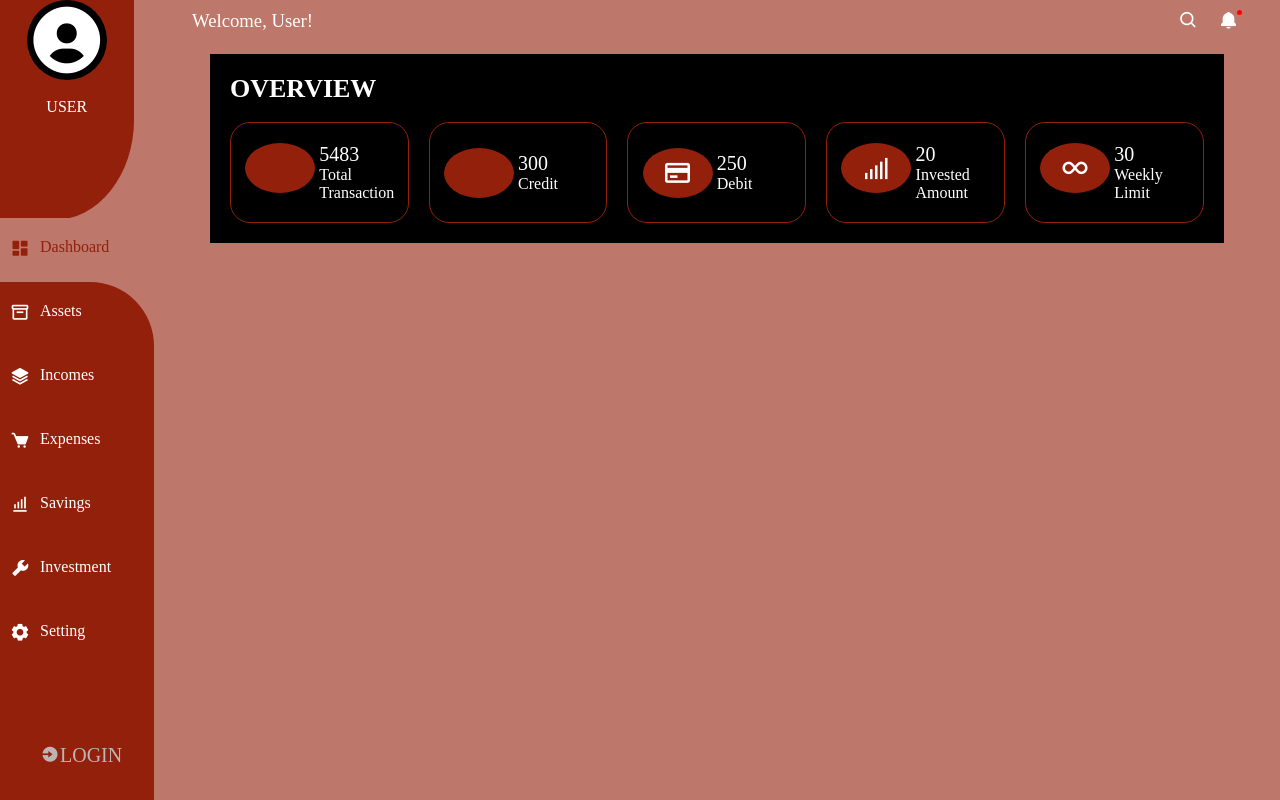
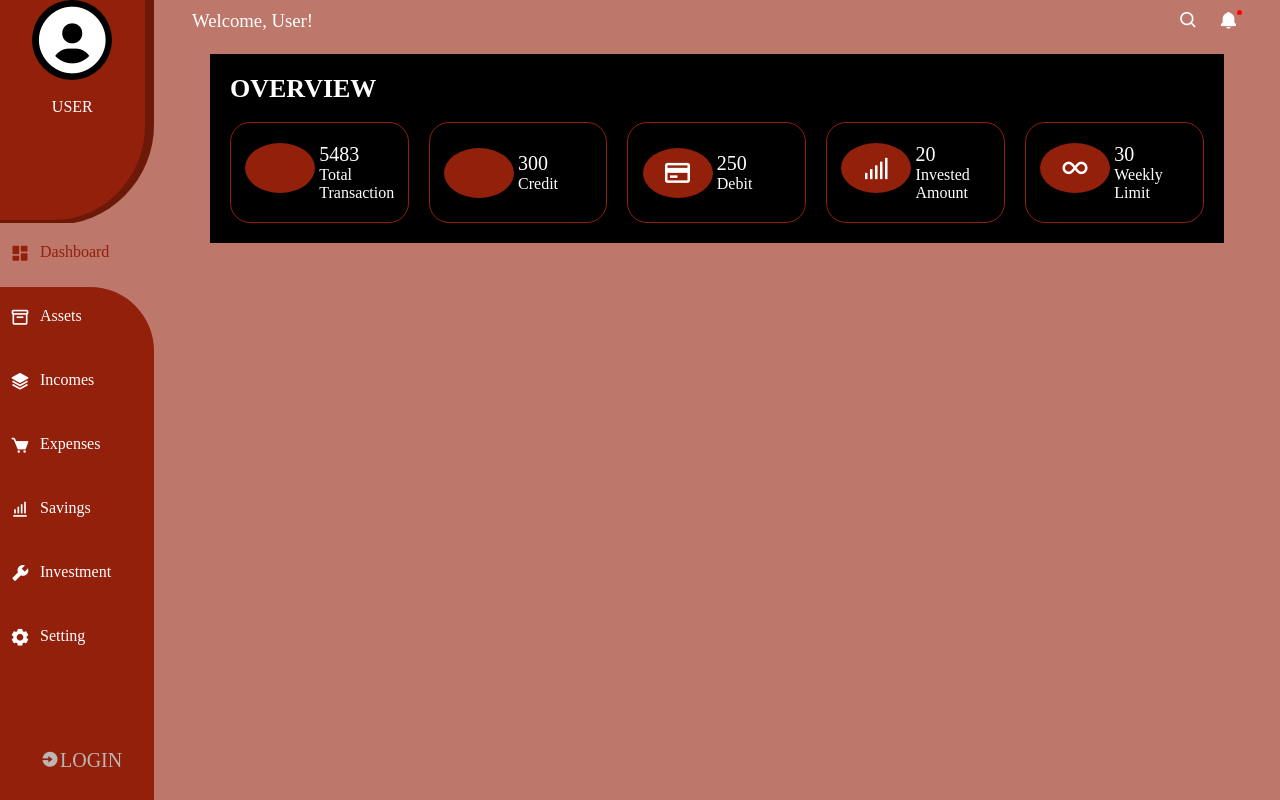
Before and after one commit to Lovethrech/personal-finance-manager, a Vue app: page / in a window 1280 px wide. Built offline with nearby package versions, Linux system fonts and the light colour scheme; some icons are missing.

Commit message:
...finetuning all available components.

```diff
--- a/src/components/side-nav/SideNavMainCtn.vue
+++ b/src/components/side-nav/SideNavMainCtn.vue
@@ -37,7 +37,8 @@ const {dashboardActive, inventoryActive, orderActive, purchaseActive, reportingA
     padding:0 40px;
 }
 .user{
-    border-right: 20px solid #bd776b;
+    border-right: 9px outset #723a3052;
+    border-bottom: 5px outset #723a3052;
 }
 @media screen and (max-width:700px) {
     .side-nav-main-ctn-main-ctn{
```
